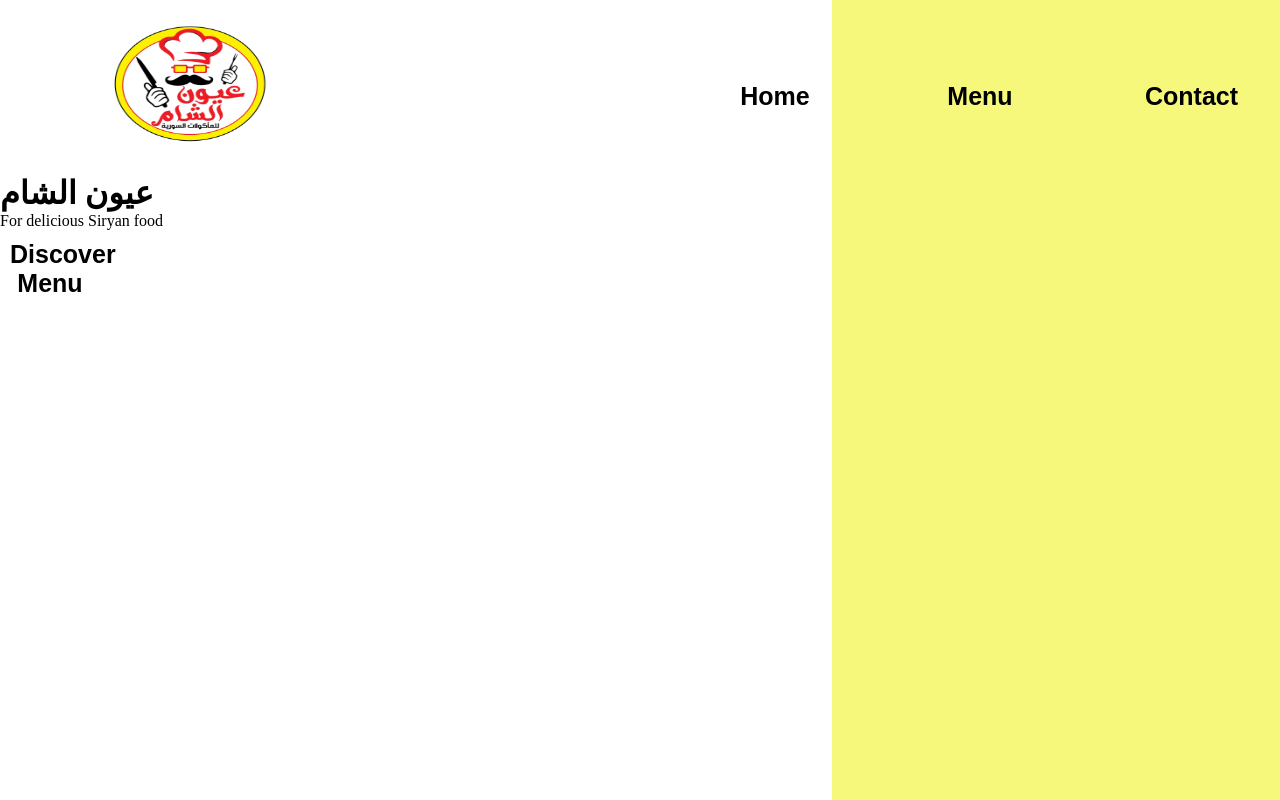
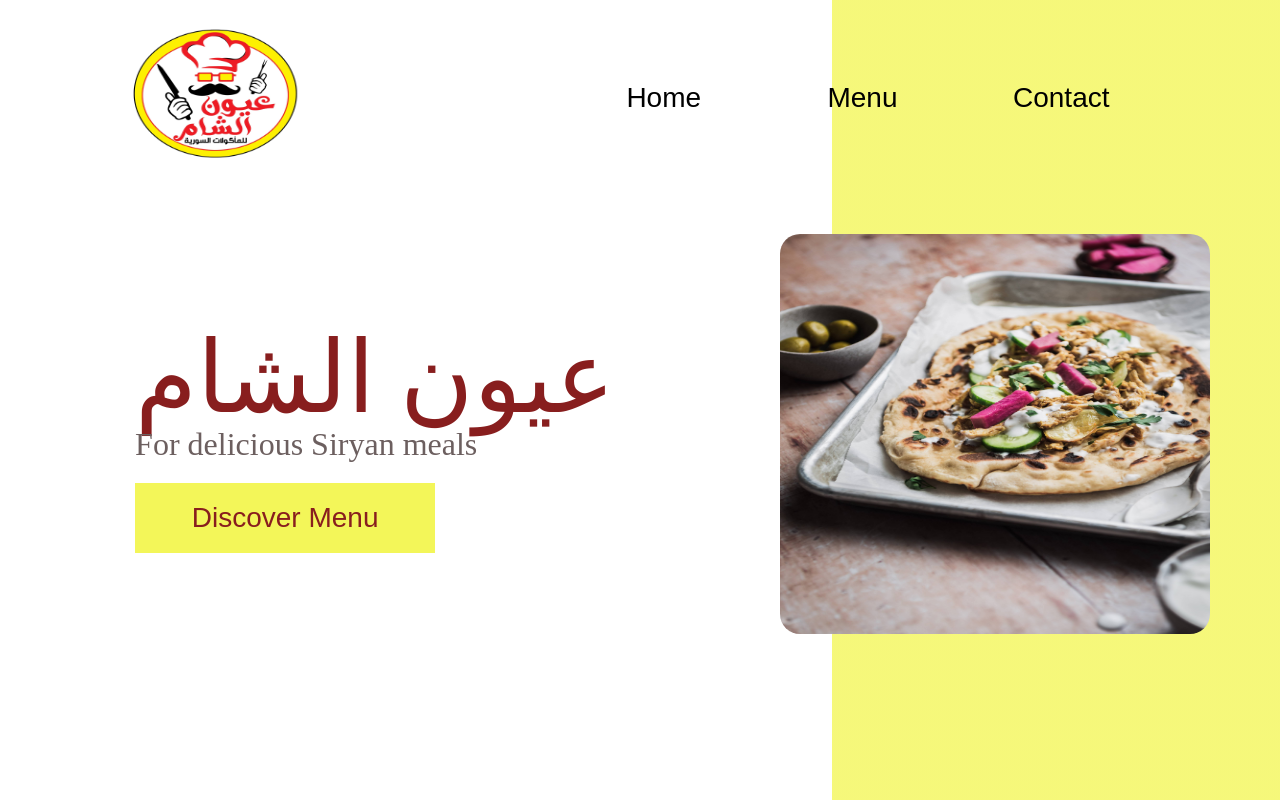
Before and after one commit to Ziaad03/restaurant-page, a website built with webpack: page src/index.html in a window 1280 px wide. Built offline with nearby package versions, Linux system fonts and the light colour scheme; files whose address does not match are found by name.

Commit message:
complete the home page layout

```diff
--- a/src/index.html
+++ b/src/index.html
@@ -18,6 +18,12 @@
         </nav>
     </header>
     <div id="content">
+        <div id="text-content">
+
+        </div>
+        <div id="image-content">
+
+        </div>
 
     </div>
 
--- a/src/style/home.css
+++ b/src/style/home.css
@@ -1,3 +1,12 @@
+@font-face {
+    font-family: 'arabicFont';
+    src: url('../fonts/Marhey/Marhey-VariableFont_wght.ttf') format('truetype');
+    font-weight: 600;
+    font-style: normal;
+  }
+
+
+
 *{
     margin: 0;
     padding: 0;
@@ -18,19 +27,35 @@ body{
 
 
 
+
+
 }
 
 
 
 #logo img{
-    width: 224px;
-    height: 170px;
+    width: 243px;
+    height: 190px;
+}
+
+#image-content img{
+    width: 430px;
+    height: 400px;
+    border-radius: 20px;
+
 }
 
 nav{
     display:grid;
     grid-template-columns: 1fr 1fr;
-    padding-left: 80px;
+    padding-right: 130px;
+    align-items: center;
+}
+
+nav #logo{
+
+    justify-self: center;
+    margin-right: 140px;
 }
 
 #pages{
@@ -45,14 +70,61 @@ nav{
 button{
 
 
-    padding: 10px;
+
     width: 100px;
     height: 30px;
-    font-size: 25px;
-    font-weight: bold;
-
+    font-size: 28px;
     cursor: pointer;
     text-align: center;
     background: inherit;
     border: none;
 }
+
+#pages button:hover{
+
+    border-bottom:1px solid #6c5f5f;
+}
+
+#content{
+    margin-top: 40px;
+
+    display: grid;
+    grid-template-columns: 1.5fr 1fr;
+    gap: 30px;
+
+}
+
+#text-content{
+    justify-self: center;
+    align-self: center;
+    display: flex;
+    flex-direction: column;
+    gap: 10px;
+}
+
+#text-content h1{
+    font-size: 100px;
+    color: #881e1e;
+    font-weight: lighter;
+    font-family: 'arabicFont';
+}
+
+#text-content p{
+    margin-top: -20px;
+    font-size: 32px;
+    color: #6c5f5f;
+}
+
+#text-content button{
+    margin-top: 10px;
+    width: 300px;
+    height:70px ;
+    background-color: #f3f659;
+    color: #881e1e;
+    cursor: pointer;
+}
+
+#text-content button:hover{
+    background-color: #881e1e;
+    color: #f3f659;
+}
--- a/src/webpage.js
+++ b/src/webpage.js
@@ -1,9 +1,10 @@
  import './style/home.css'
  import logoIcon from './images/logo.jpeg' ;
-
+ import contentImage from './images/sryan-food-img.jpg'
  export default function homeLoad(){
 
-    // add logo to nav
+
+    // add to nav
     const logo = new Image()
     logo.src = logoIcon;
 
@@ -12,13 +13,24 @@
 
 
 
+    // get the elements by id
     const content = document.getElementById('content')
+    let textContent = document.getElementById('text-content')
 
-    let textContent = document.createElement('div')
+    // get content  food image
+    const contentImg = new Image()
+    contentImg.src = contentImage;
+
+    // add to content
+    const imageContent = document.getElementById('image-content')
+    imageContent.append(contentImg)
+
+
+
     let title = document.createElement('h1')
     title.textContent = "عيون الشام";
     let paraText = document.createElement('p')
-    paraText.textContent = "For delicious Siryan food";
+    paraText.textContent = "For delicious Siryan meals";
     let discoverBtn = document.createElement('button');
     discoverBtn.textContent = "Discover Menu";
     textContent.append(title)
@@ -27,5 +39,6 @@
 
 
     content.append(textContent)
+    content.append(imageContent)
 
 }
```
